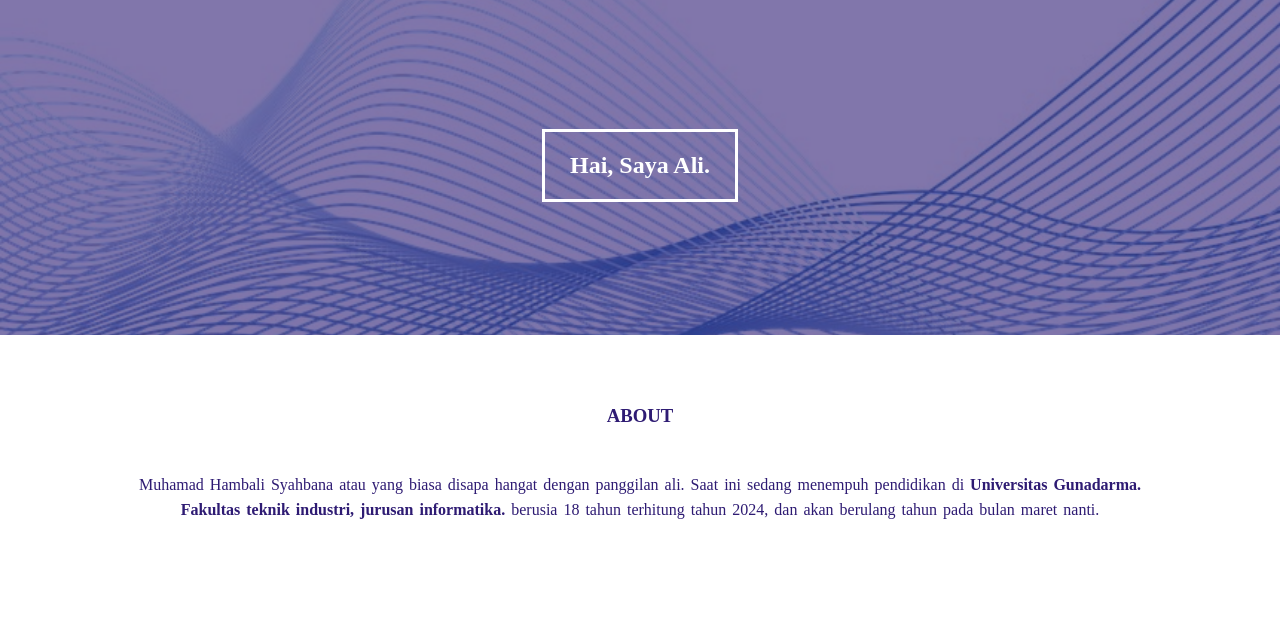
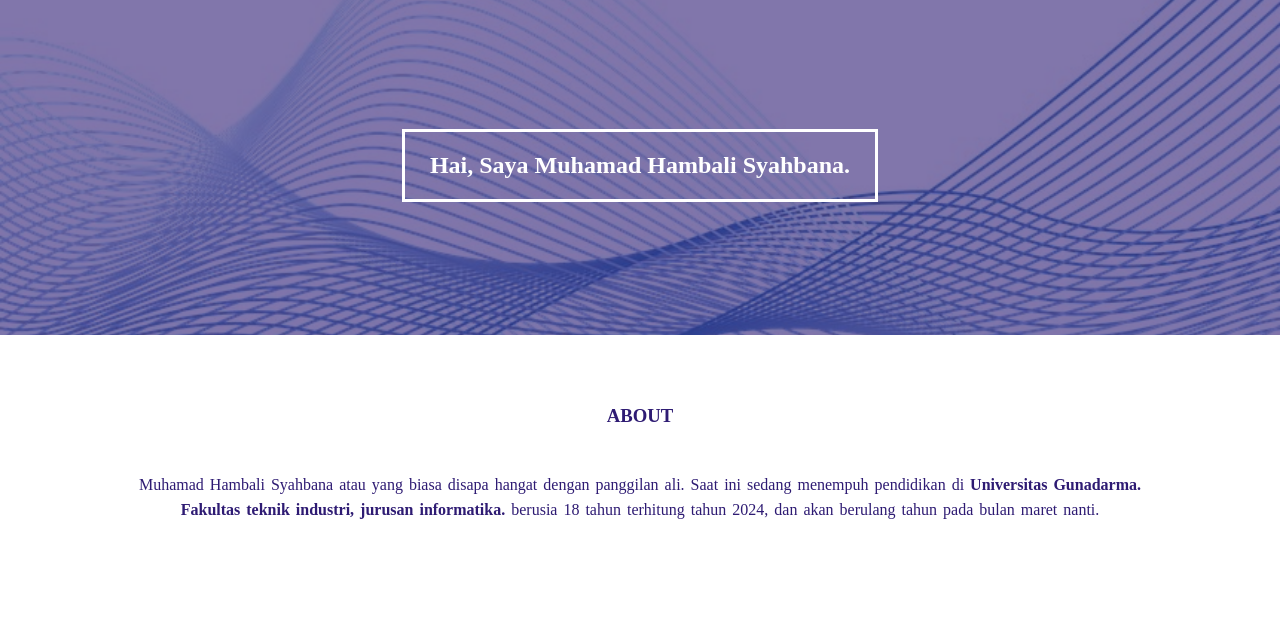
Before and after one commit to aligantengpakebanget/MAS_AL, a plain HTML site: page index.html in a window 1280 px wide. Shown: the part 131-770 px from the top of the page. Drawn offline with nearby package versions, Linux system fonts and the light colour scheme.

Commit message:
Mengubah tampilan medsos, mengubah banner

```diff
--- a/css/style.css
+++ b/css/style.css
@@ -15,7 +15,7 @@ a {
     display: inline-block;
     color: white;
     margin-right: 10px;
-    font-size: 25px;
+    font-size:25px;
 }
 .container {
     width:80%;
--- a/index.html
+++ b/index.html
@@ -44,7 +44,7 @@
 
     <!--banner-->
     <section class="banner">
-        <h2>Hai, Saya Ali.</h2>
+        <h2>Hai, Saya Muhamad Hambali Syahbana.</h2>
     </section>
 
     <!--about-->
```
